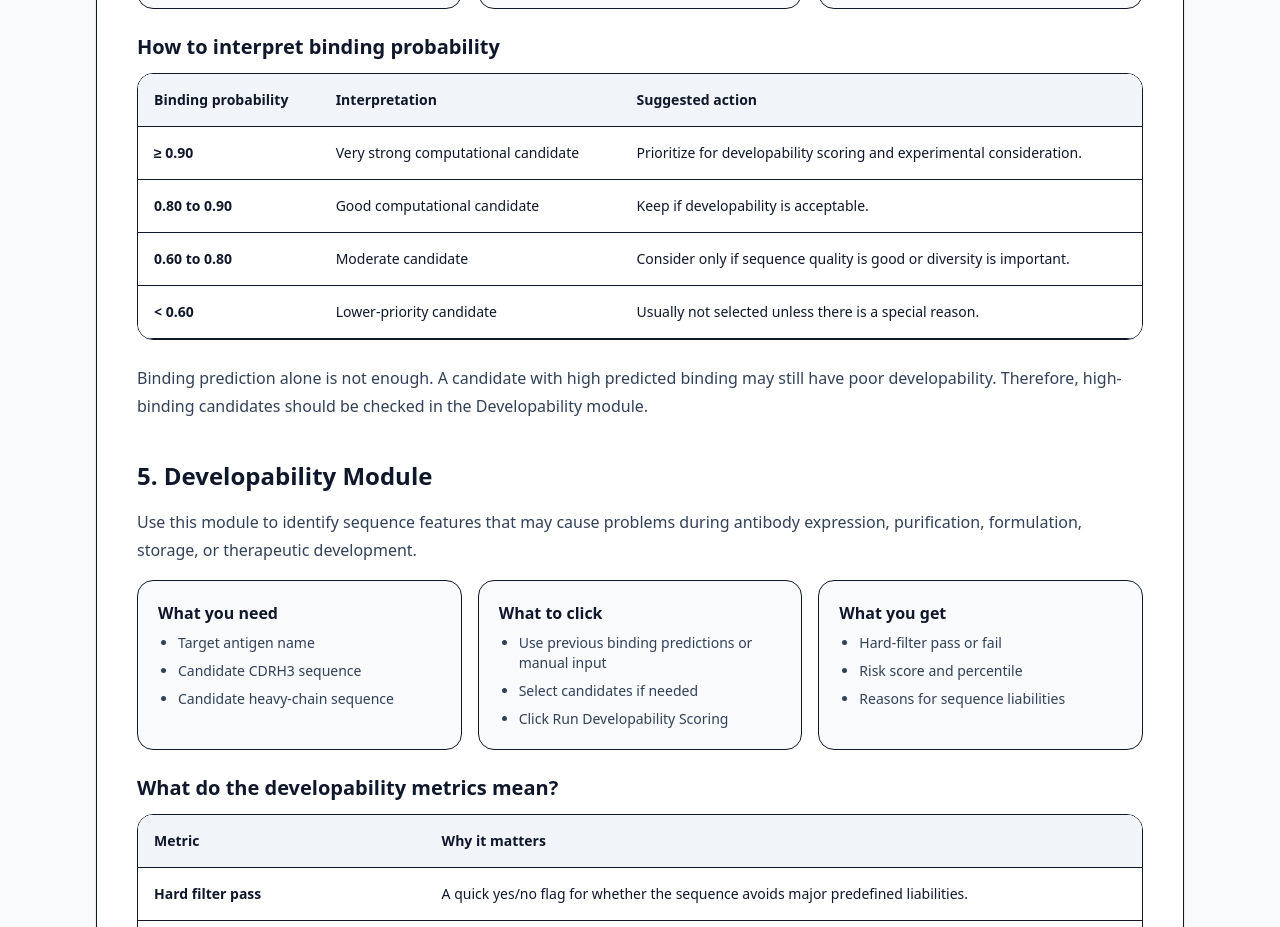
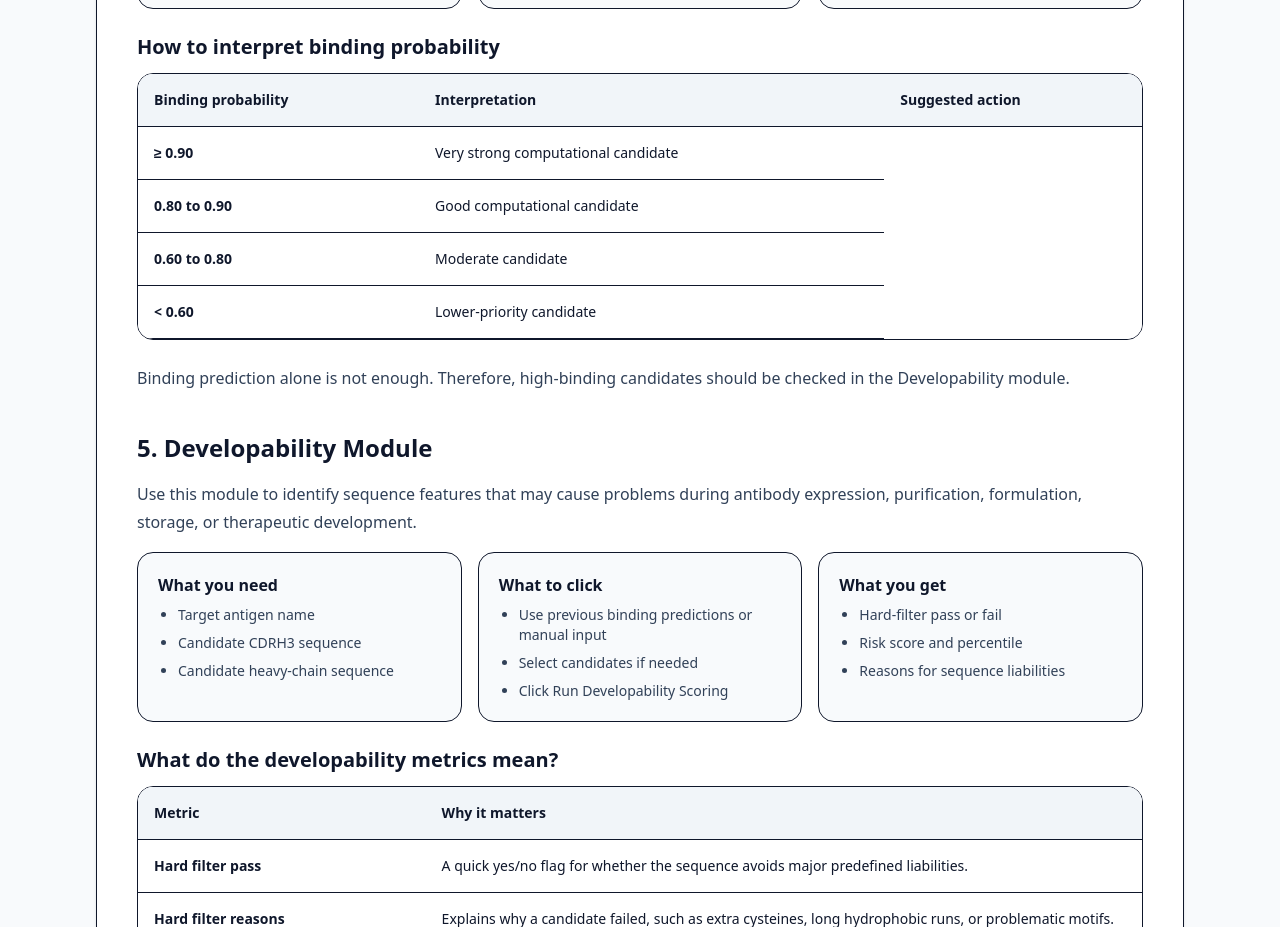
Before and after one commit to Fanxu-alt/Antibody-Design, a Next.js app in the folder frontend/: page /help in a window 1280 px wide. Shown: the part 2380-3307 px from the top of the page. Built offline with nearby package versions, Linux system fonts and the light colour scheme; no server answers.

Commit message:
Update page.tsx

```diff
--- a/frontend/app/help/page.tsx
+++ b/frontend/app/help/page.tsx
@@ -286,43 +286,28 @@ export default function HelpPage() {
                 <tr>
                   <td className="border-b p-4 font-semibold">≥ 0.90</td>
                   <td className="border-b p-4">Very strong computational candidate</td>
-                  <td className="border-b p-4">
-                    Prioritize for developability scoring and experimental
-                    consideration.
-                  </td>
                 </tr>
 
                 <tr>
                   <td className="border-b p-4 font-semibold">0.80 to 0.90</td>
                   <td className="border-b p-4">Good computational candidate</td>
-                  <td className="border-b p-4">
-                    Keep if developability is acceptable.
-                  </td>
                 </tr>
 
                 <tr>
                   <td className="border-b p-4 font-semibold">0.60 to 0.80</td>
                   <td className="border-b p-4">Moderate candidate</td>
-                  <td className="border-b p-4">
-                    Consider only if sequence quality is good or diversity is
-                    important.
-                  </td>
                 </tr>
 
                 <tr>
                   <td className="border-b p-4 font-semibold">&lt; 0.60</td>
                   <td className="border-b p-4">Lower-priority candidate</td>
-                  <td className="border-b p-4">
-                    Usually not selected unless there is a special reason.
-                  </td>
                 </tr>
               </tbody>
             </table>
           </div>
 
           <p className="mb-10 leading-7 text-slate-700">
-            Binding prediction alone is not enough. A candidate with high
-            predicted binding may still have poor developability. Therefore,
+            Binding prediction alone is not enough. Therefore,
             high-binding candidates should be checked in the Developability
             module.
           </p>
```
